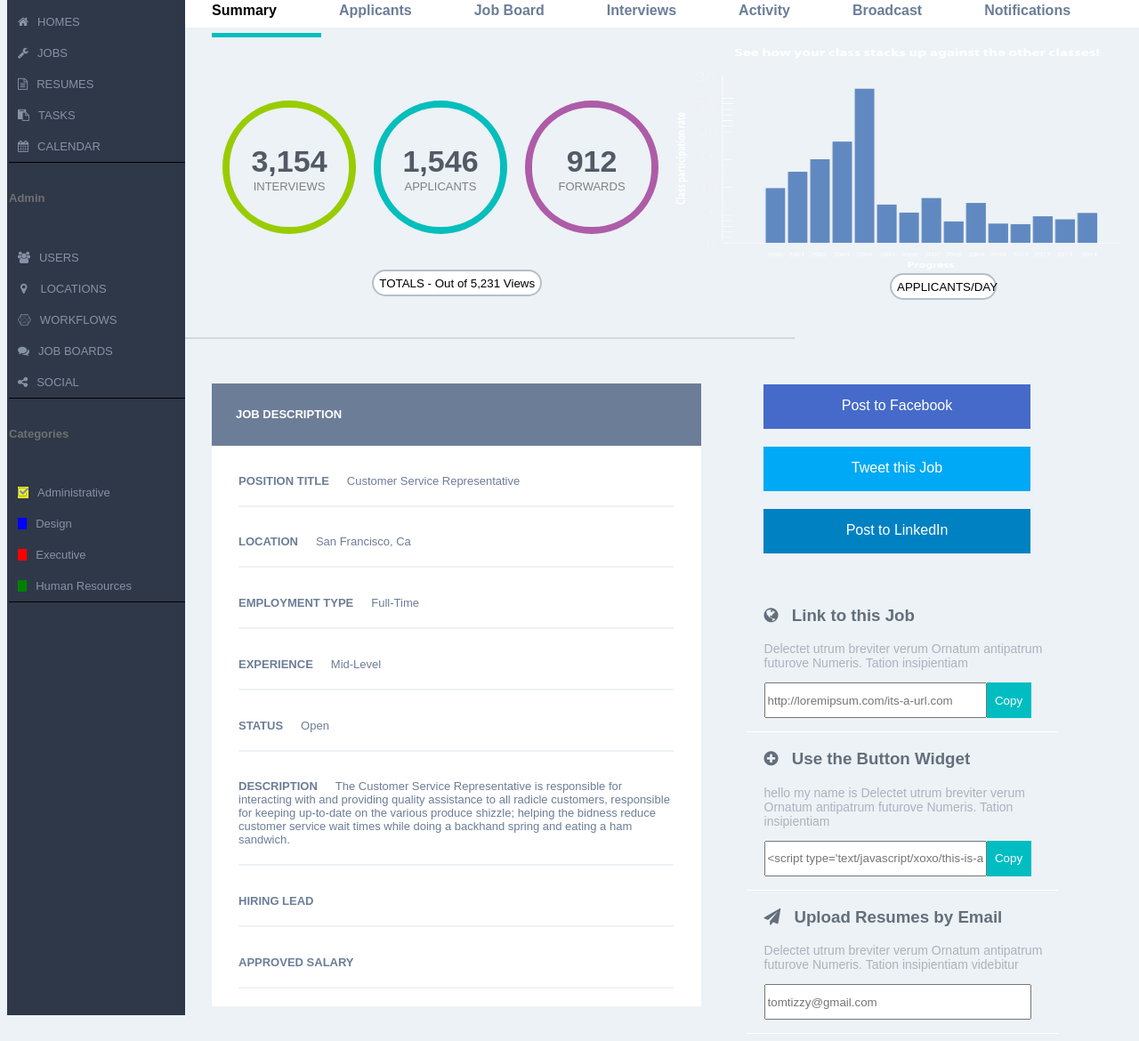
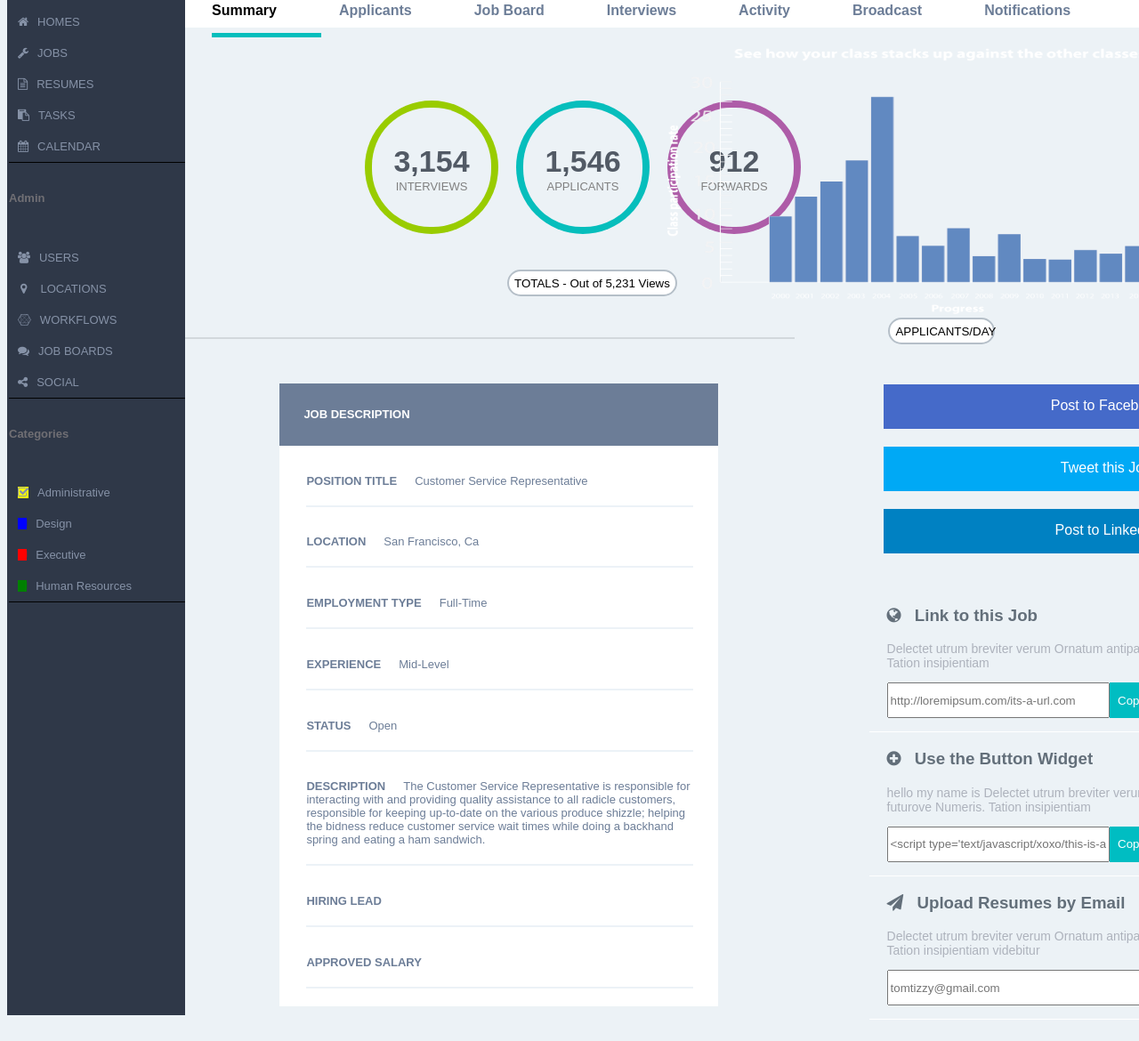
Before and after one commit to codexguajil/em-static-comp-3, a plain HTML site: page index.html in a window 1280 px wide. Shown: the part 267-1437 px from the top of the page at 89% size. Drawn offline with nearby package versions, Linux system fonts and the light colour scheme.

Commit message:
Scale page

```diff
--- a/index.html
+++ b/index.html
@@ -100,7 +100,7 @@
       <button class="donut-button">TOTALS - Out of 5,231 Views</button>
       </div>
       <div class="bar-and-button">
-      <img class ="bar-graph" src="images/bar-graph-8.png" width="500" height="250">
+      <img class ="bar-graph" src="images/bar-graph-8.png" width="570" height="300">
       <button class="bar-button">APPLICANTS/DAY</button>
       </div>
     </section>
--- a/styles.css
+++ b/styles.css
@@ -123,7 +123,8 @@ li {
 }
 
 #drawer-toggle-label {
-  border: 1px solid grey;
+  border: 1px solid #DDE3E8;
+  border-right: none;
   margin-left: 5px;
   margin-bottom: 50px;
 }
@@ -189,7 +190,7 @@ body {
 }
 
 .bar-graph {
-  margin-left: 10%;
+  margin-left: 70px;
 }
 
 .page {
@@ -201,7 +202,7 @@ body {
 }
 
 .bar-button {
-  margin-left: 300px;
+  margin-left: 320px;
   width: 120px;
   height: 30px;
   background-color: #FFF;
@@ -221,8 +222,8 @@ p {
 
 .bottom-right {
   padding-left: 20px;
-  margin-left: 7%;
-  width: 350px;
+  margin-left: 31%;
+  width: 800px;
   text-overflow: wrap;
   border-bottom: 1px solid grey;
 }
@@ -233,8 +234,21 @@ p {
 
 .link-text {
   display: table-cell;
+  width: 500px;
 }
 
+.button-widget {
+  width: 500px;
+}
+
+.upload-resume {
+  width: 500px;
+}
+
+.donuts {
+  margin-left: 20%;
+  width: 800px;
+}
 
 .donut-container {
   width: 150px;
@@ -274,7 +288,7 @@ p {
 
 .donut-button {
   margin-top: 40px;
-  margin-left: 33%;
+  margin-left: 40%;
   height: 30px;
   background-color: #FFF;
   border-radius: 40px;
@@ -290,7 +304,7 @@ p {
 .bar-and-button {
   position: absolute;
   top: 320px;
-  left: 700px;
+  left: 53%;
 }
 
 .bottom-half {
@@ -302,7 +316,7 @@ p {
   height: 700px;
   background-color: #FFF;
   color: #6C7D97;
-  margin-left: 30px;
+  margin-left: 10%;
 }
 
 .description-content {
@@ -336,7 +350,7 @@ span {
   text-align: center;
   padding: 15px;
   margin: 20px;
-  width: 300px;
+  width: 500px;
   height: 50px;
 }
 
@@ -347,6 +361,7 @@ span {
 .social-media {
   display: block;
   padding: 50px;
+  margin-left: 25%;
   margin-top: -69px;
   width: 300px;
   height: 300px;
@@ -390,6 +405,7 @@ span {
 
 .bottom-right {
   border-bottom: 1px solid white;
+  width: 111%;
 }
 
 * {
```
